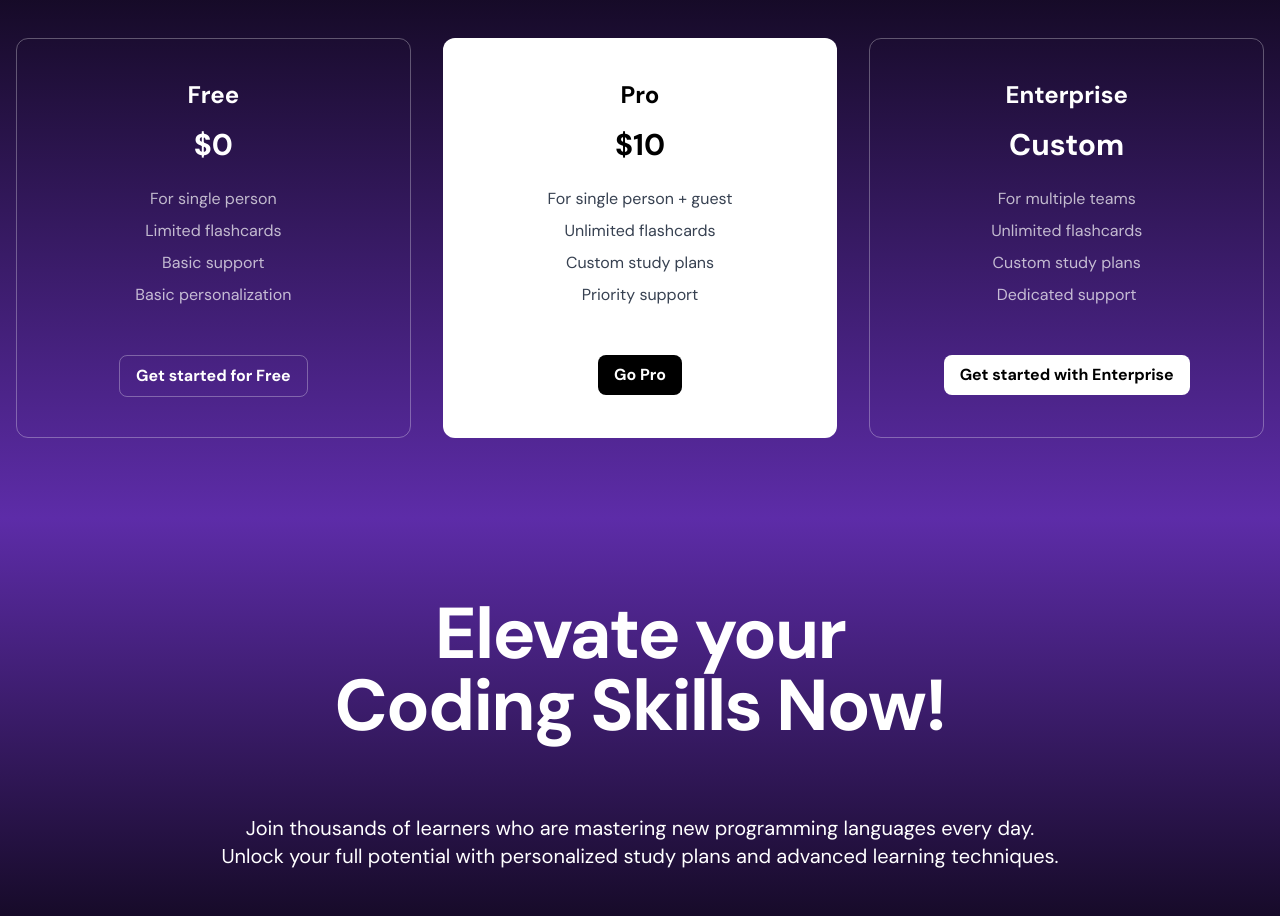
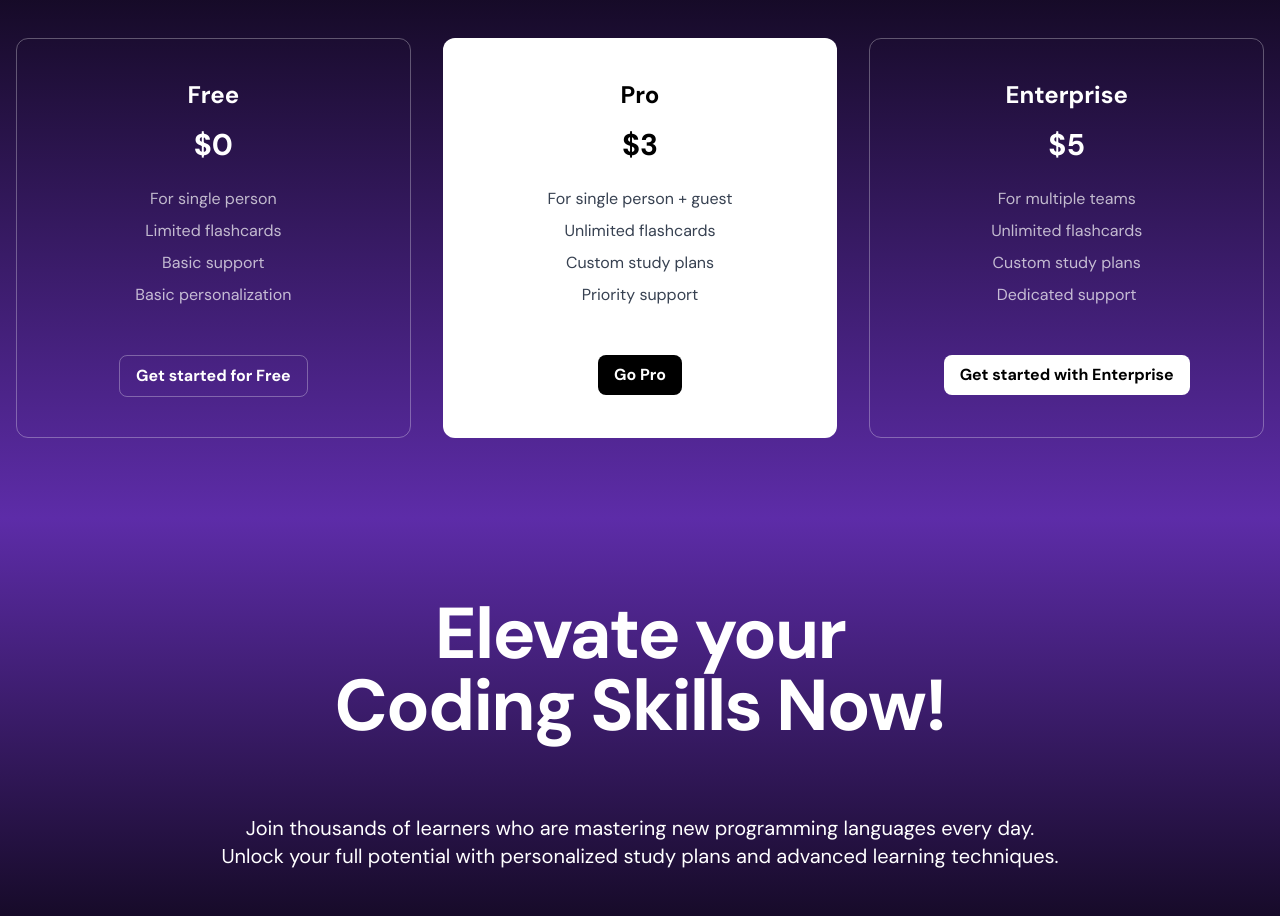
Before and after one commit to hafsahtariqali/Code-Flash-AI, a Next.js app: page / in a window 1280 px wide. Shown: the part 1380-2296 px from the top of the page. Built offline with nearby package versions, Linux system fonts and the light colour scheme; no server answers.

Commit message:
currency change

```diff
--- a/src/components/Pricings.jsx
+++ b/src/components/Pricings.jsx
@@ -20,7 +20,7 @@ const plans = [
   },
   {
     name: "Pro",
-    price: "$10",
+    price: "$3",
     features: [
       "For single person + guest",
       "Unlimited flashcards",
@@ -35,7 +35,7 @@ const plans = [
   },
   {
     name: "Enterprise",
-    price: "Custom",
+    price: "$5",
     features: [
       "For multiple teams",
       "Unlimited flashcards",
@@ -65,7 +65,7 @@ const Pricings = () => {
           'Content-Type': 'application/json',
         },
         body: JSON.stringify({
-          plan: plan,  // Pass the selected plan name
+          plan: plan,
           amount: amount,
           currency: currency,
           interval: interval,
```
